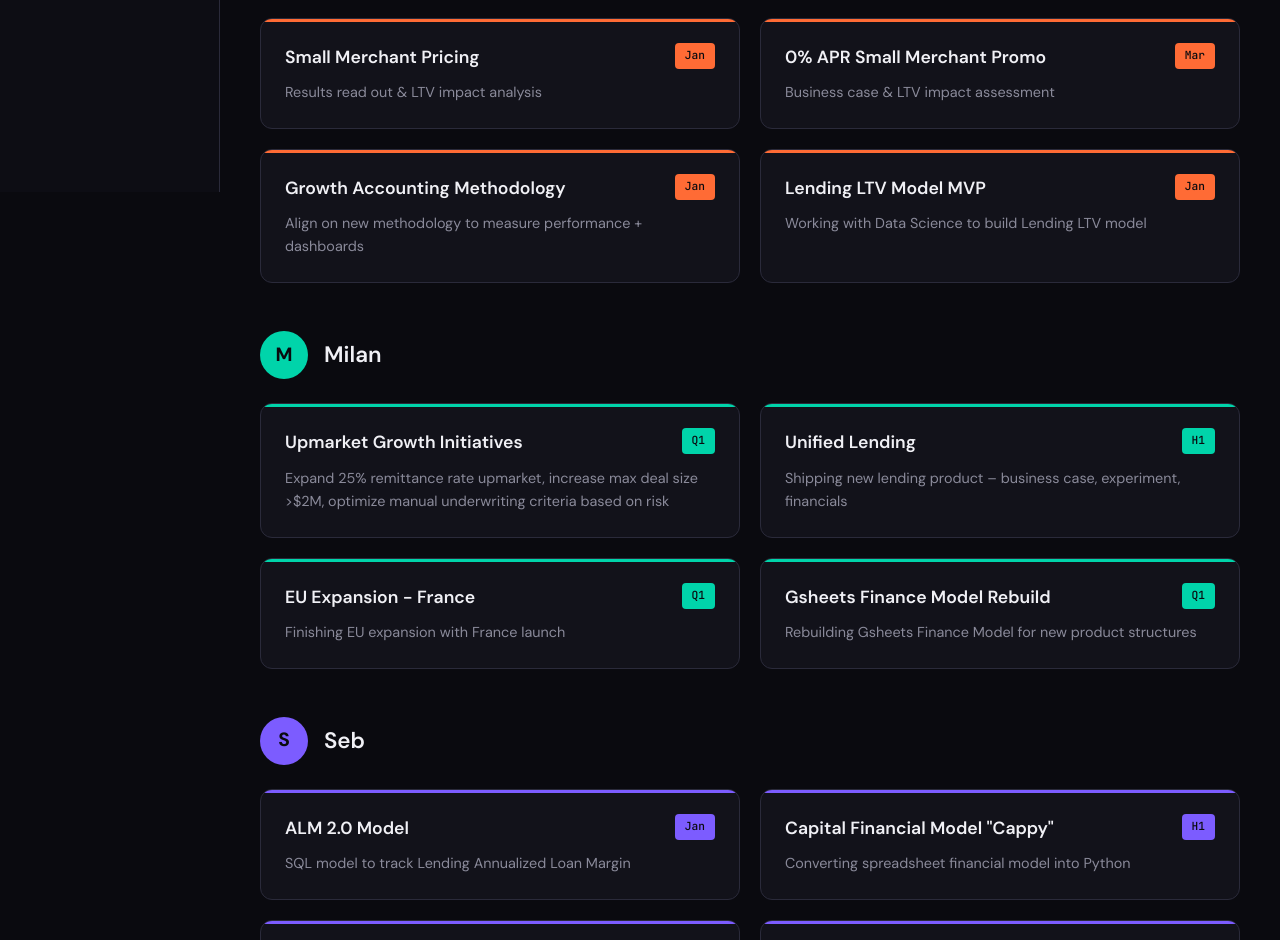
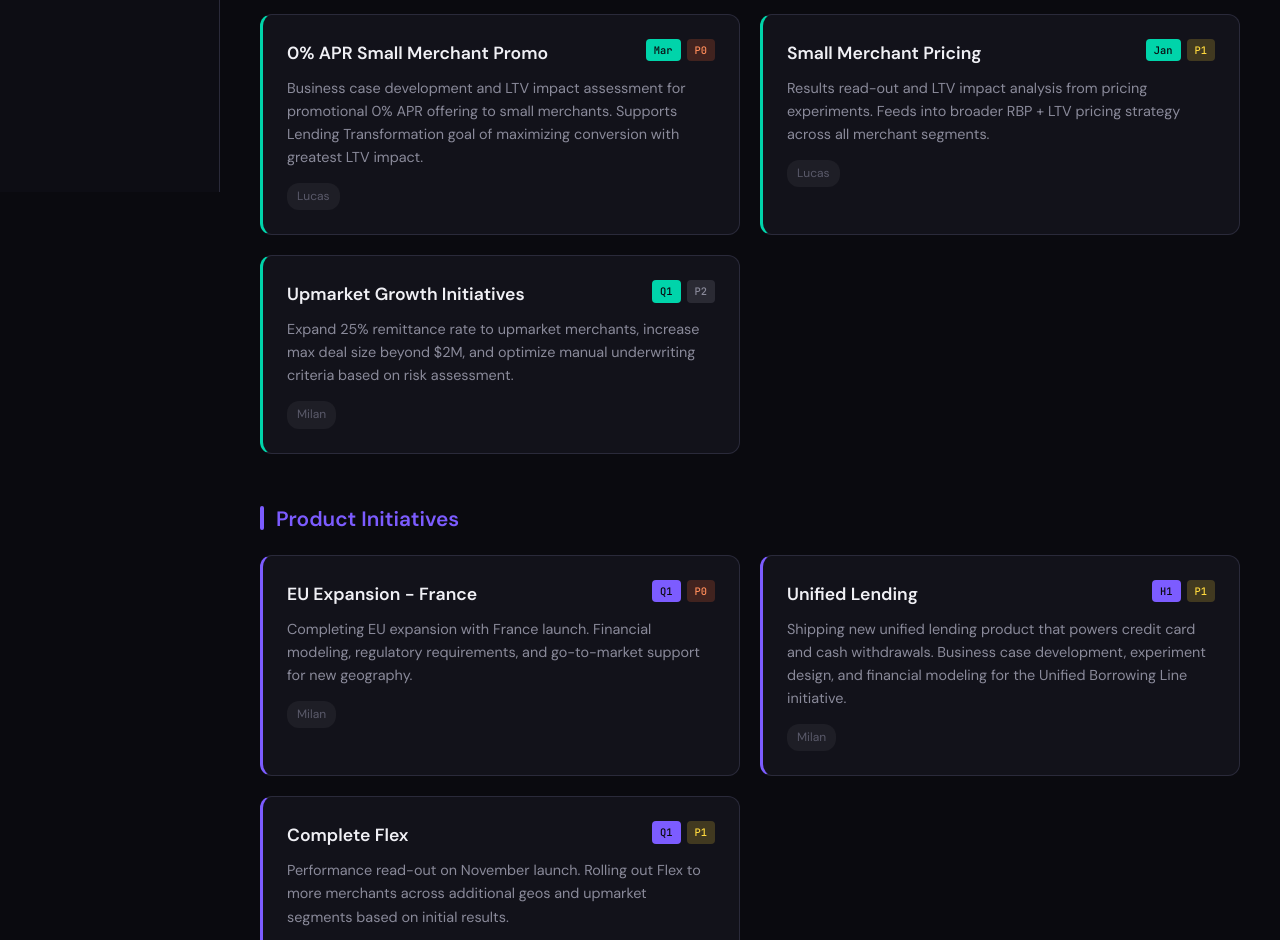
Before and after one commit to shaunak-dabadghao/ssd_playground, a plain HTML site: page ms-fpa-bigrocks-h1-2026/lending.html in a window 1280 px wide. Shown: the part 608-1548 px from the top of the page. Drawn offline with Linux system fonts and the light colour scheme; a script that the page names is missing.

Commit message:
Restructure Lending page: category-based layout with priorities

```diff
--- a/ms-fpa-bigrocks-h1-2026/lending.html
+++ b/ms-fpa-bigrocks-h1-2026/lending.html
@@ -21,11 +21,10 @@
       --accent-balance: #00d4aa;
       --accent-lending: #4dabf7;
       --accent-portfolio: #ffd93d;
-      --accent-team: #4dabf7;
-      --accent-lucas: #ff6b35;
-      --accent-milan: #00d4aa;
-      --accent-seb: #7c5cff;
-      --accent-shared: #ffd93d;
+      --accent-goals: #ff6b35;
+      --accent-experiments: #00d4aa;
+      --accent-products: #7c5cff;
+      --accent-metrics: #4dabf7;
       --border: #2a2a3a;
       --sidebar-width: 220px;
     }
@@ -190,40 +189,35 @@
     }
 
     .team-badge-label { color: var(--text-muted); }
-    .team-badge-name { color: var(--accent-team); font-weight: 500; }
+    .team-badge-name { color: var(--accent-lending); font-weight: 500; }
 
-    .person-section {
+    /* Category Sections */
+    .category-section {
       margin-bottom: 48px;
     }
 
-    .person-header {
+    .category-title {
+      font-size: 1.3rem;
+      font-weight: 600;
+      margin-bottom: 20px;
       display: flex;
       align-items: center;
-      gap: 16px;
-      margin-bottom: 24px;
+      gap: 12px;
+      color: var(--category-accent);
     }
 
-    .person-avatar {
-      width: 48px;
-      height: 48px;
-      border-radius: 50%;
-      display: flex;
-      align-items: center;
-      justify-content: center;
-      font-weight: 700;
-      font-size: 1.2rem;
-      color: var(--bg-primary);
+    .category-title::before {
+      content: '';
+      width: 4px;
+      height: 24px;
+      background: var(--category-accent);
+      border-radius: 2px;
     }
 
-    .person-section.lucas .person-avatar { background: var(--accent-lucas); }
-    .person-section.milan .person-avatar { background: var(--accent-milan); }
-    .person-section.seb .person-avatar { background: var(--accent-seb); }
-    .person-section.shared .person-avatar { background: var(--accent-shared); }
-
-    .person-name {
-      font-size: 1.4rem;
-      font-weight: 600;
-    }
+    .category-section.goals { --category-accent: var(--accent-goals); }
+    .category-section.experiments { --category-accent: var(--accent-experiments); }
+    .category-section.products { --category-accent: var(--accent-products); }
+    .category-section.metrics { --category-accent: var(--accent-metrics); }
 
     .rocks-grid {
       display: grid;
@@ -237,34 +231,25 @@
       border-radius: 12px;
       padding: 24px;
       transition: all 0.2s;
-      position: relative;
-      overflow: hidden;
+      border-left: 3px solid var(--category-accent);
     }
-
-    .rock-card::before {
-      content: '';
-      position: absolute;
-      top: 0;
-      left: 0;
-      right: 0;
-      height: 3px;
-      background: var(--person-accent);
-    }
-
-    .person-section.lucas .rock-card { --person-accent: var(--accent-lucas); }
-    .person-section.milan .rock-card { --person-accent: var(--accent-milan); }
-    .person-section.seb .rock-card { --person-accent: var(--accent-seb); }
-    .person-section.shared .rock-card { --person-accent: var(--accent-shared); }
 
     .rock-card:hover {
       background: var(--bg-card-hover);
       transform: translateY(-2px);
     }
 
+    .rock-card.featured {
+      grid-column: 1 / -1;
+      background: linear-gradient(135deg, var(--bg-card) 0%, rgba(255, 107, 53, 0.05) 100%);
+      border-left-width: 4px;
+    }
+
     .rock-header {
       display: flex;
       align-items: flex-start;
       justify-content: space-between;
+      gap: 12px;
       margin-bottom: 10px;
     }
 
@@ -274,28 +259,64 @@
       color: var(--text-primary);
     }
 
+    .rock-badges {
+      display: flex;
+      gap: 6px;
+      flex-shrink: 0;
+    }
+
+    .priority-badge {
+      font-family: 'JetBrains Mono', monospace;
+      font-size: 0.65rem;
+      padding: 3px 8px;
+      border-radius: 4px;
+      font-weight: 500;
+    }
+
+    .priority-badge.p0 {
+      background: rgba(255, 107, 53, 0.2);
+      color: #ff8c5a;
+    }
+
+    .priority-badge.p1 {
+      background: rgba(255, 217, 61, 0.2);
+      color: #ffd93d;
+    }
+
+    .priority-badge.p2 {
+      background: rgba(138, 138, 154, 0.2);
+      color: #8a8a9a;
+    }
+
     .timeline-badge {
       font-family: 'JetBrains Mono', monospace;
-      font-size: 0.7rem;
-      padding: 4px 10px;
-      background: var(--person-accent);
-      color: var(--bg-primary);
+      font-size: 0.65rem;
+      padding: 3px 8px;
+      background: var(--category-accent);
+      color: #0a0a0f;
       border-radius: 4px;
       font-weight: 500;
-      flex-shrink: 0;
     }
 
     .rock-description {
       font-size: 0.9rem;
       color: var(--text-secondary);
       line-height: 1.6;
+      margin-bottom: 14px;
     }
 
-    .shared-badge {
-      margin-top: 12px;
+    .contributors {
+      display: flex;
+      gap: 8px;
+      flex-wrap: wrap;
+    }
+
+    .contributor {
       font-size: 0.75rem;
+      padding: 4px 10px;
+      background: rgba(255, 255, 255, 0.05);
+      border-radius: 12px;
       color: var(--text-muted);
-      font-style: italic;
     }
 
     footer {
@@ -362,6 +383,7 @@
       .hamburger { display: block; }
       h1 { font-size: 2.2rem; }
       .rocks-grid { grid-template-columns: 1fr; }
+      .rock-card.featured { grid-column: 1; }
       .container { padding: 40px 20px; }
     }
   </style>
@@ -423,134 +445,201 @@
         </div>
       </header>
 
-      <!-- Shared Project -->
-      <section class="person-section shared">
-        <div class="person-header">
-          <div class="person-avatar">★</div>
-          <div class="person-name">Team Collaboration</div>
+      <!-- 1. Lending Goals & Target Setting -->
+      <section class="category-section goals">
+        <h2 class="category-title">Lending Goals & Target Setting</h2>
+        <div class="rocks-grid">
+          <div class="rock-card featured">
+            <div class="rock-header">
+              <div class="rock-title">2026 Lending Goals & Target Setting</div>
+              <div class="rock-badges">
+                <span class="timeline-badge">Jan</span>
+                <span class="priority-badge p0">P0</span>
               </div>
-        <div class="rocks-grid">
-          <div class="rock-card">
-            <div class="rock-header">
-              <div class="rock-title">Lending Goals & Target Setting</div>
-              <span class="timeline-badge">Jan</span>
             </div>
-            <div class="rock-description">Setting 2026 goals across Lending R&D, Marketing and Sales. Building dashboard to monitor progress.</div>
-            <div class="shared-badge">Lucas · Milan · Seb</div>
+            <div class="rock-description">Setting 2026 goals across Lending R&D, Marketing, and Sales. Building dashboard to monitor progress and align cross-functional teams on unified targets.</div>
+            <div class="contributors">
+              <span class="contributor">Lucas</span>
+              <span class="contributor">Milan</span>
+              <span class="contributor">Seb</span>
+            </div>
           </div>
         </div>
       </section>
 
-      <!-- Lucas Section -->
-      <section class="person-section lucas">
-        <div class="person-header">
-          <div class="person-avatar">L</div>
-          <div class="person-name">Lucas</div>
-        </div>
+      <!-- 2. Experiments & Growth Initiatives -->
+      <section class="category-section experiments">
+        <h2 class="category-title">Experiments & Growth Initiatives</h2>
         <div class="rocks-grid">
           <div class="rock-card">
             <div class="rock-header">
-              <div class="rock-title">Small Merchant Pricing</div>
-              <span class="timeline-badge">Jan</span>
+              <div class="rock-title">0% APR Small Merchant Promo</div>
+              <div class="rock-badges">
+                <span class="timeline-badge">Mar</span>
+                <span class="priority-badge p0">P0</span>
               </div>
-            <div class="rock-description">Results read out & LTV impact analysis</div>
+            </div>
+            <div class="rock-description">Business case development and LTV impact assessment for promotional 0% APR offering to small merchants. Supports Lending Transformation goal of maximizing conversion with greatest LTV impact.</div>
+            <div class="contributors">
+              <span class="contributor">Lucas</span>
+            </div>
           </div>
           <div class="rock-card">
             <div class="rock-header">
-              <div class="rock-title">0% APR Small Merchant Promo</div>
-              <span class="timeline-badge">Mar</span>
+              <div class="rock-title">Small Merchant Pricing</div>
+              <div class="rock-badges">
+                <span class="timeline-badge">Jan</span>
+                <span class="priority-badge p1">P1</span>
               </div>
-            <div class="rock-description">Business case & LTV impact assessment</div>
+            </div>
+            <div class="rock-description">Results read-out and LTV impact analysis from pricing experiments. Feeds into broader RBP + LTV pricing strategy across all merchant segments.</div>
+            <div class="contributors">
+              <span class="contributor">Lucas</span>
+            </div>
           </div>
           <div class="rock-card">
             <div class="rock-header">
+              <div class="rock-title">Upmarket Growth Initiatives</div>
+              <div class="rock-badges">
+                <span class="timeline-badge">Q1</span>
+                <span class="priority-badge p2">P2</span>
+              </div>
+            </div>
+            <div class="rock-description">Expand 25% remittance rate to upmarket merchants, increase max deal size beyond $2M, and optimize manual underwriting criteria based on risk assessment.</div>
+            <div class="contributors">
+              <span class="contributor">Milan</span>
+            </div>
+          </div>
+        </div>
+      </section>
+
+      <!-- 3. Product Initiatives -->
+      <section class="category-section products">
+        <h2 class="category-title">Product Initiatives</h2>
+        <div class="rocks-grid">
+          <div class="rock-card">
+            <div class="rock-header">
+              <div class="rock-title">EU Expansion - France</div>
+              <div class="rock-badges">
+                <span class="timeline-badge">Q1</span>
+                <span class="priority-badge p0">P0</span>
+              </div>
+            </div>
+            <div class="rock-description">Completing EU expansion with France launch. Financial modeling, regulatory requirements, and go-to-market support for new geography.</div>
+            <div class="contributors">
+              <span class="contributor">Milan</span>
+            </div>
+          </div>
+          <div class="rock-card">
+            <div class="rock-header">
+              <div class="rock-title">Unified Lending</div>
+              <div class="rock-badges">
+                <span class="timeline-badge">H1</span>
+                <span class="priority-badge p1">P1</span>
+              </div>
+            </div>
+            <div class="rock-description">Shipping new unified lending product that powers credit card and cash withdrawals. Business case development, experiment design, and financial modeling for the Unified Borrowing Line initiative.</div>
+            <div class="contributors">
+              <span class="contributor">Milan</span>
+            </div>
+          </div>
+          <div class="rock-card">
+            <div class="rock-header">
+              <div class="rock-title">Complete Flex</div>
+              <div class="rock-badges">
+                <span class="timeline-badge">Q1</span>
+                <span class="priority-badge p1">P1</span>
+              </div>
+            </div>
+            <div class="rock-description">Performance read-out on November launch. Rolling out Flex to more merchants across additional geos and upmarket segments based on initial results.</div>
+            <div class="contributors">
+              <span class="contributor">Seb</span>
+            </div>
+          </div>
+        </div>
+      </section>
+
+      <!-- 4. Metric Design, Dashboards & FP&A Efficiency -->
+      <section class="category-section metrics">
+        <h2 class="category-title">Metric Design, Dashboards & FP&A Efficiency</h2>
+        <div class="rocks-grid">
+          <div class="rock-card">
+            <div class="rock-header">
               <div class="rock-title">Growth Accounting Methodology</div>
+              <div class="rock-badges">
                 <span class="timeline-badge">Jan</span>
+                <span class="priority-badge p0">P0</span>
               </div>
-            <div class="rock-description">Align on new methodology to measure performance + dashboards</div>
+            </div>
+            <div class="rock-description">New methodology to measure Lending performance for renewals. Part of the broader Growth driver accounting framework initiative to shift focus from loan economics to overall LTV impact.</div>
+            <div class="contributors">
+              <span class="contributor">Lucas</span>
+            </div>
+          </div>
+          <div class="rock-card">
+            <div class="rock-header">
+              <div class="rock-title">ALM 2.0 Model</div>
+              <div class="rock-badges">
+                <span class="timeline-badge">Jan</span>
+                <span class="priority-badge p0">P0</span>
+              </div>
+            </div>
+            <div class="rock-description">SQL model to track Lending Annualized Loan Margin. Critical infrastructure for measuring lending profitability and informing pricing decisions.</div>
+            <div class="contributors">
+              <span class="contributor">Seb</span>
+            </div>
           </div>
           <div class="rock-card">
             <div class="rock-header">
               <div class="rock-title">Lending LTV Model MVP</div>
+              <div class="rock-badges">
                 <span class="timeline-badge">Jan</span>
-            </div>
-            <div class="rock-description">Working with Data Science to build Lending LTV model</div>
+                <span class="priority-badge p1">P1</span>
               </div>
             </div>
-      </section>
-
-      <!-- Milan Section -->
-      <section class="person-section milan">
-        <div class="person-header">
-          <div class="person-avatar">M</div>
-          <div class="person-name">Milan</div>
+            <div class="rock-description">Working with Data Science to build Lending LTV model. Connects to RBP + LTV pricing initiative and enables LTV-informed decision making across products.</div>
+            <div class="contributors">
+              <span class="contributor">Lucas</span>
             </div>
-        <div class="rocks-grid">
-          <div class="rock-card">
-            <div class="rock-header">
-              <div class="rock-title">Upmarket Growth Initiatives</div>
-              <span class="timeline-badge">Q1</span>
-            </div>
-            <div class="rock-description">Expand 25% remittance rate upmarket, increase max deal size >$2M, optimize manual underwriting criteria based on risk</div>
-          </div>
-          <div class="rock-card">
-            <div class="rock-header">
-              <div class="rock-title">Unified Lending</div>
-              <span class="timeline-badge">H1</span>
-            </div>
-            <div class="rock-description">Shipping new lending product – business case, experiment, financials</div>
-          </div>
-          <div class="rock-card">
-            <div class="rock-header">
-              <div class="rock-title">EU Expansion - France</div>
-              <span class="timeline-badge">Q1</span>
-            </div>
-            <div class="rock-description">Finishing EU expansion with France launch</div>
           </div>
           <div class="rock-card">
             <div class="rock-header">
               <div class="rock-title">Gsheets Finance Model Rebuild</div>
+              <div class="rock-badges">
                 <span class="timeline-badge">Q1</span>
-            </div>
-            <div class="rock-description">Rebuilding Gsheets Finance Model for new product structures</div>
+                <span class="priority-badge p1">P1</span>
               </div>
             </div>
-      </section>
-
-      <!-- Seb Section -->
-      <section class="person-section seb">
-        <div class="person-header">
-          <div class="person-avatar">S</div>
-          <div class="person-name">Seb</div>
+            <div class="rock-description">Rebuilding Gsheets Finance Model to accommodate new product structures including Unified Lending and Flex. Foundation for accurate forecasting.</div>
+            <div class="contributors">
+              <span class="contributor">Milan</span>
             </div>
-        <div class="rocks-grid">
+          </div>
           <div class="rock-card">
             <div class="rock-header">
-              <div class="rock-title">ALM 2.0 Model</div>
-              <span class="timeline-badge">Jan</span>
+              <div class="rock-title">FS Performance Dashboards</div>
+              <div class="rock-badges">
+                <span class="timeline-badge">Q1</span>
+                <span class="priority-badge p1">P1</span>
               </div>
-            <div class="rock-description">SQL model to track Lending Annualized Loan Margin</div>
+            </div>
+            <div class="rock-description">Refactoring Financial Services Performance Dashboards. Consolidating dashboards and KPIs to better measure Lending performance and reduce reporting overhead.</div>
+            <div class="contributors">
+              <span class="contributor">Seb</span>
+            </div>
           </div>
           <div class="rock-card">
             <div class="rock-header">
               <div class="rock-title">Capital Financial Model "Cappy"</div>
+              <div class="rock-badges">
                 <span class="timeline-badge">H1</span>
+                <span class="priority-badge p2">P2</span>
               </div>
-            <div class="rock-description">Converting spreadsheet financial model into Python</div>
             </div>
-          <div class="rock-card">
-            <div class="rock-header">
-              <div class="rock-title">Complete Flex</div>
-              <span class="timeline-badge">Q1</span>
+            <div class="rock-description">Converting spreadsheet financial model into Python for improved reliability, version control, and automation. Part of broader Python-based automation initiative across FP&A.</div>
+            <div class="contributors">
+              <span class="contributor">Seb</span>
             </div>
-            <div class="rock-description">Performance read out on November Launch; Rolling out to more merchants (geos and upmarket)</div>
-          </div>
-          <div class="rock-card">
-            <div class="rock-header">
-              <div class="rock-title">FS Performance Dashboards</div>
-              <span class="timeline-badge">Q1</span>
-            </div>
-            <div class="rock-description">Refactoring Financial Services Performance Dashboards – consolidating dashboards and KPIs to better measure Lending performance</div>
           </div>
         </div>
       </section>
```
Lines whose indentation alone changed are shown as unchanged.
